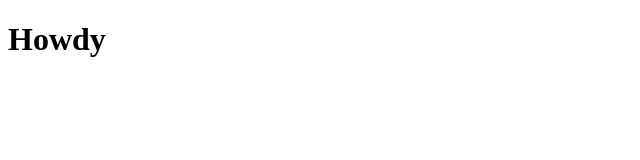
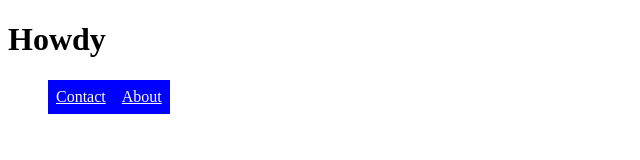
Before and after one commit to FunmiOdunlami/FUNMI.md, a plain HTML site: page Week 4/index.html in a window 1280 px wide. Shown: the whole page, without its empty margins (0-640 px from the left). Drawn offline with Linux system fonts and the light colour scheme.

Commit message:
added menu

```diff
--- a/Week 4/css/style.css
+++ b/Week 4/css/style.css
@@ -0,0 +1,13 @@
+
+
+li {
+  display: inline;
+  float: left;
+}
+
+a {
+    display: block;
+    padding: 8px;
+    background-color: blue;
+    color: white;
+}
--- a/Week 4/index.html
+++ b/Week 4/index.html
@@ -7,5 +7,11 @@
 </head>
 <body>
 <h1>Howdy</h1>
+
+<ul>
+  <li><a href="contact.html">Contact</a></li>
+  <li><a href="about.html">About</a></li>
+</ul>
+
 </body>
 </html>
```
Also changed, not shown: 1 other file.
